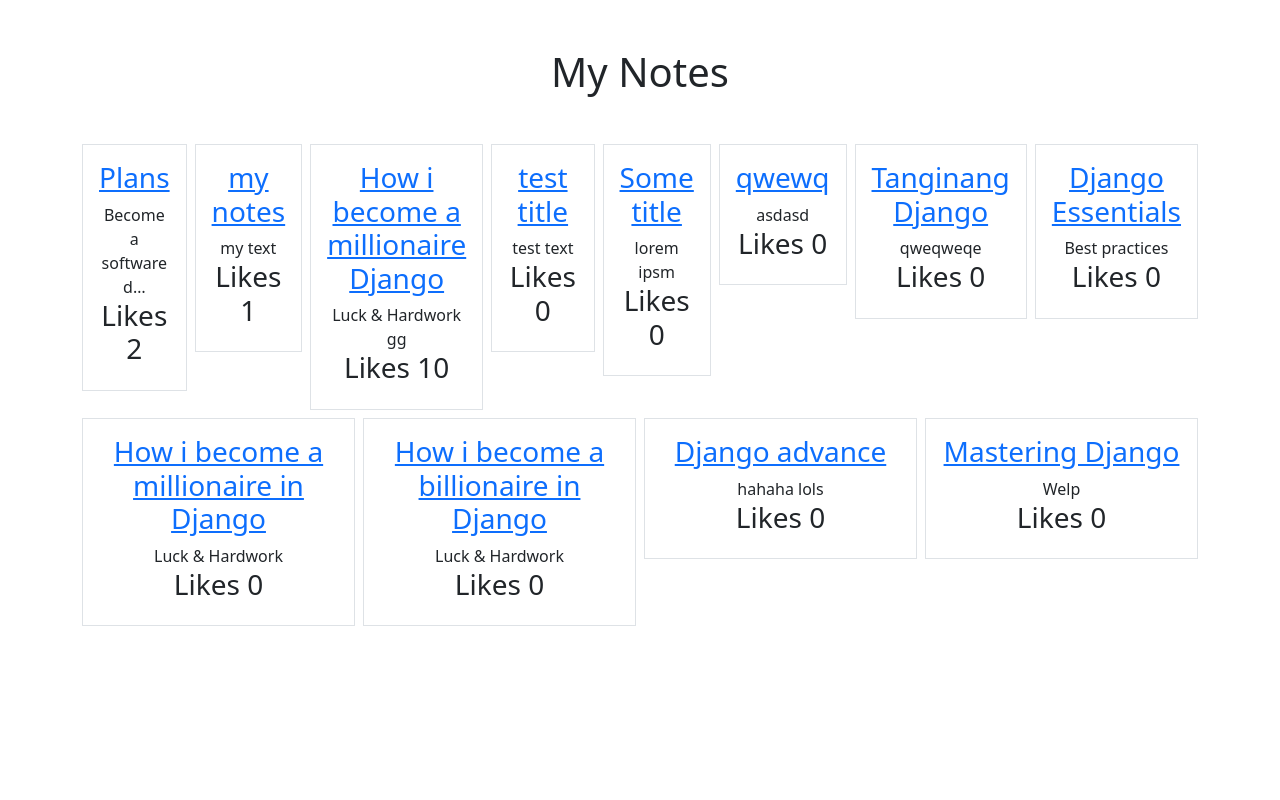
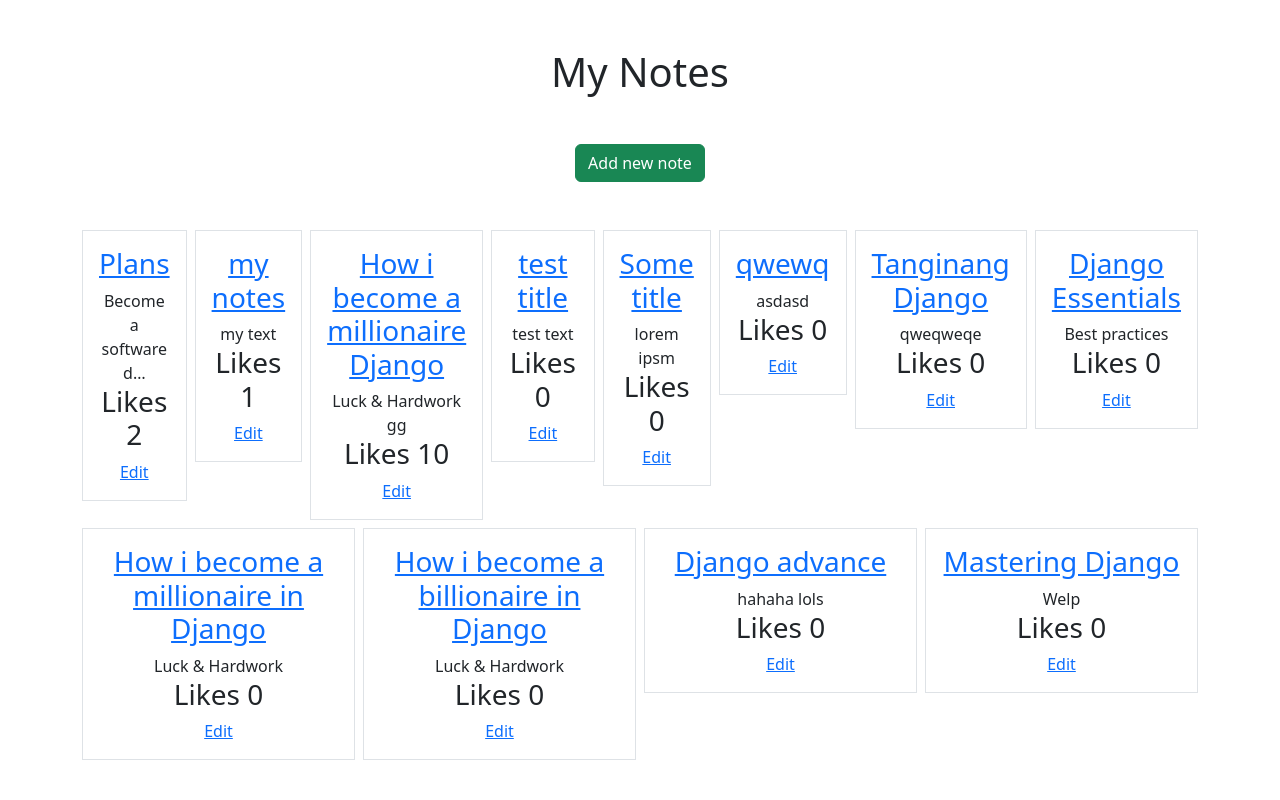
Before and after one commit to jjd214/django-essentials-v2, a Django app: page /smart/notes in a window 1280 px wide. Run offline with Django 5.2, Linux system fonts and the light colour scheme; data comes from the database, SQL or seed files in the repository; both versions use the stored data as it was after the commit.

Commit message:
add update notes

```diff
--- a/notes/templates/notes/notes_form.html
+++ b/notes/templates/notes/notes_form.html
@@ -3,7 +3,7 @@
 
 {% block content %}
 
-<form action="{% url 'notes.create' %}" method="POST">
+<form method="POST">
     {% csrf_token %}
 
     <div class="mb-3">
@@ -23,6 +23,7 @@
     </div>
 
     <button type="submit" class="btn btn-primary">Submit</button>
+    <a href="{% url 'notes.list' %}" class="btn btn-secondary">Cancel</a>
 </form>
 
 
--- a/notes/templates/notes/notes_lists.html
+++ b/notes/templates/notes/notes_lists.html
@@ -5,7 +5,9 @@
 {% block content %}
 
 <h1 class="my-5">My Notes</h1>
-
+<div class="container mb-5">
+    <a href="{% url 'notes.create' %}" class="btn btn-success">Add new note</a>
+</div>
 <div class="row row-cols3 g-2">
     {% for note in notes %}
     <div class="col" >
@@ -13,6 +15,7 @@
             <a href="{% url 'notes.details' pk=note.id %}"><h3>{{ note.title }}</h3></a>
             {{ note.text|truncatechars:20 }}
             <h3>Likes {{ note.likes }}</h3>
+            <a href="{% url 'notes.update' pk=note.id %}">Edit</a>
         </div>
     </div>
     {% endfor %}
--- a/notes/urls.py
+++ b/notes/urls.py
@@ -11,4 +11,5 @@
     path('notes/<int:pk>', views.DetailView.as_view(), name='notes.details'),
     path('notes/popular', views.PopularNotesView.as_view()),
     path('notes/create', views.NotesCreateView.as_view(), name='notes.create'),
+    path('notes/<int:pk>/edit', views.NotesUpdateView.as_view(), name='notes.update'),
 ]
--- a/notes/views.py
+++ b/notes/views.py
@@ -3,12 +3,19 @@
 from django.http import Http404
 # TemplateView and ListView, DetailView is different
 # ListView already make the query
-from django.views.generic import ListView, DetailView, TemplateView, CreateView
+from django.views.generic import ListView, DetailView, TemplateView, CreateView, UpdateView
+
 from .forms import NotesForm
 
 class NotesCreateView(CreateView):
     model = Notes
     # fields = ['title', 'text']
+    form_class = NotesForm
+    success_url = '/smart/notes'
+    template_name = 'notes/notes_form.html'
+
+class NotesUpdateView(UpdateView):
+    model = Notes
     form_class = NotesForm
     success_url = '/smart/notes'
     template_name = 'notes/notes_form.html'
```
Also changed, not shown: db.sqlite3.
